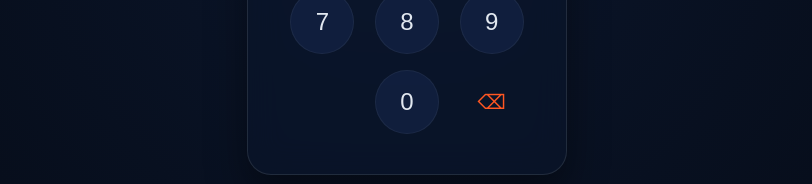
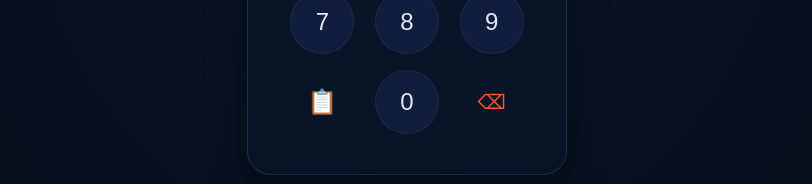
Before and after one commit to BrianV1981/aim-connect, a React app in the folder frontend/: page / in a window 1280 px wide. Shown: the part 513-697 px from the top of the page, without its empty margins (233-1045 px from the left). Built offline with nearby package versions, Linux system fonts and the light colour scheme; the HTML template or start-up script is replaced by a standard one.

Commit message:
UX: Add explicit clipboard paste button to Secure Pad (Fixes #17)

```diff
--- a/frontend/src/App.jsx
+++ b/frontend/src/App.jsx
@@ -210,6 +210,19 @@ function App() {
   const handleBackspace = () => {
     setPin(prev => prev.slice(0, -1));
     setAuthError('');
+  };
+
+  const handlePasteClick = async () => {
+    try {
+      const pastedText = await navigator.clipboard.readText();
+      const digits = pastedText.replace(/\D/g, '').slice(0, 6);
+      if (digits.length > 0) {
+        setPin(digits);
+        setAuthError('');
+      }
+    } catch (err) {
+      console.error('Failed to read clipboard:', err);
+    }
   };
 
   // Trigger auth when 6 digits are reached
@@ -491,7 +504,7 @@ function App() {
                 {num}
               </button>
             ))}
-            <button className="key empty"></button>
+            <button className="key action" style={{ fontSize: '24px' }} onClick={handlePasteClick}>📋</button>
             <button className="key" onClick={() => handlePinInput('0')}>0</button>
             <button className="key action" onClick={handleBackspace}>⌫</button>
           </div>
```
